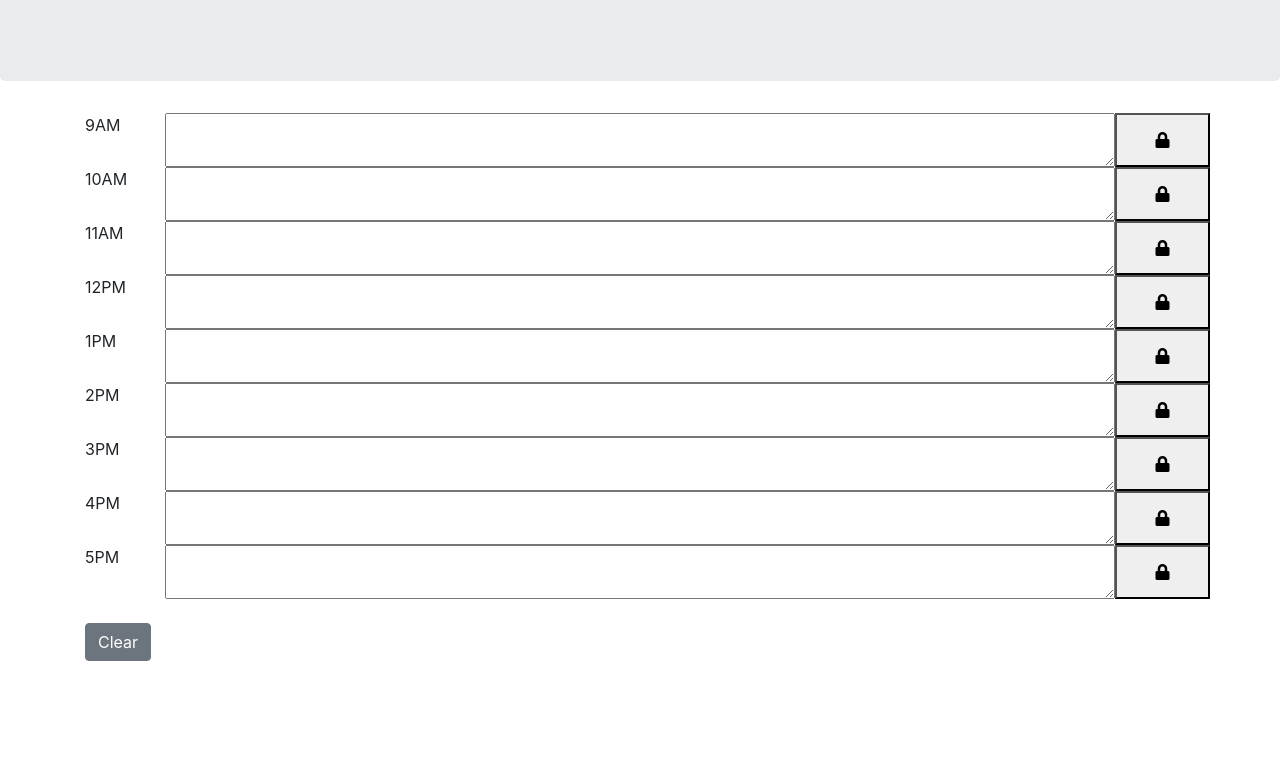
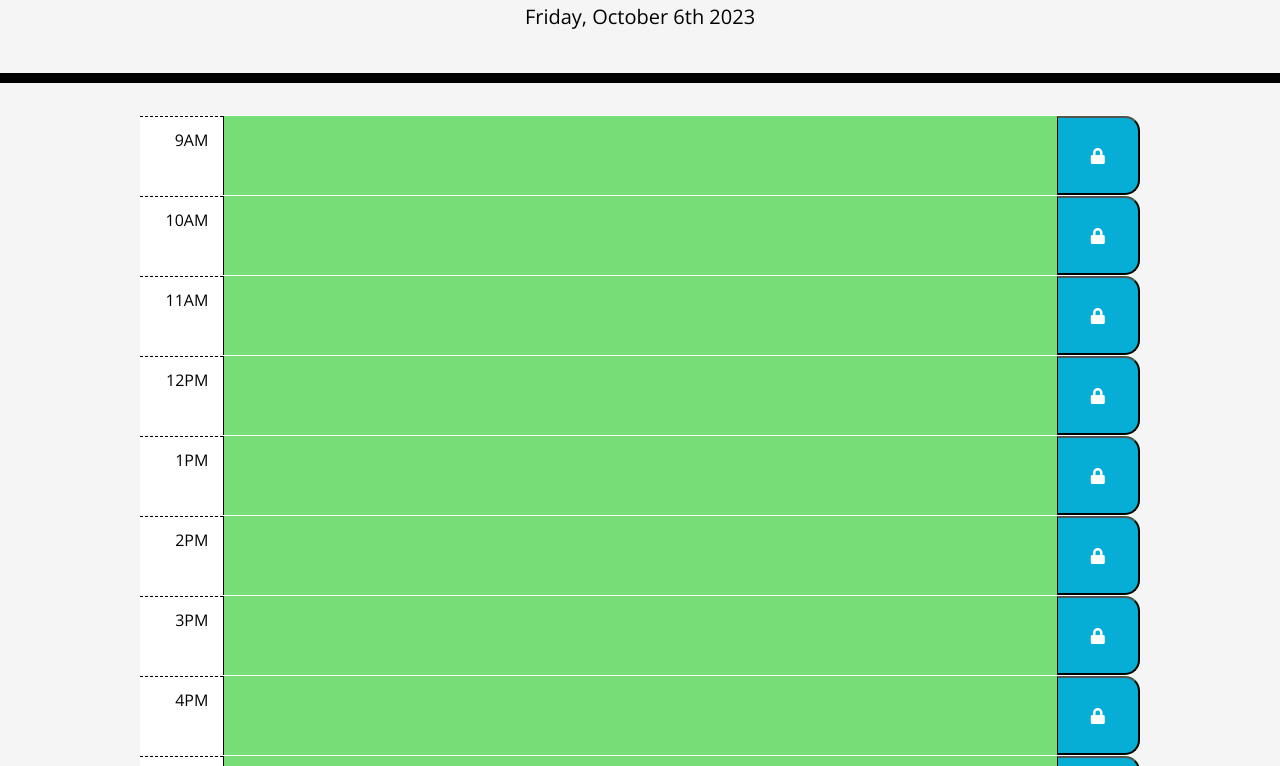
Before and after one commit to Ian-kensington-chadwick-the-3rd/daily-calendar, a plain HTML site: page index.html in a window 1280 px wide. Shown: the part 187-953 px from the top of the page. Before the commit the page ends 848 px from the top, so only its background shows below. Drawn offline with nearby package versions, Linux system fonts and the light colour scheme.

Commit message:
updated html

```diff
--- a/index.html
+++ b/index.html
@@ -9,7 +9,7 @@
   <link rel="stylesheet" href="https://use.fontawesome.com/releases/v5.8.1/css/all.css"
     integrity="sha384-50oBUHEmvpQ+1lW4y57PTFmhCaXp0ML5d60M1M7uH2+nqUivzIebhndOJK28anvf" crossorigin="anonymous" />
   <link href="https://fonts.googleapis.com/css?family=Open+Sans&display=swap" rel="stylesheet" />
-  <link rel="stylesheet" href="./assets/css/style.css" />
+  <link rel="stylesheet" href="./assets/stylesheet.css" />
   <title>Work Day Scheduler</title>
 </head>
 
@@ -86,7 +86,7 @@
 
   <script src="https://cdnjs.cloudflare.com/ajax/libs/jquery/3.6.0/jquery.min.js"></script>
   <script src="https://cdnjs.cloudflare.com/ajax/libs/moment.js/2.29.1/moment.min.js"></script>
-  <script src="./assets/js/script.js"></script>
+  <script src="./assets/script.js"></script>
 
 
 
```
